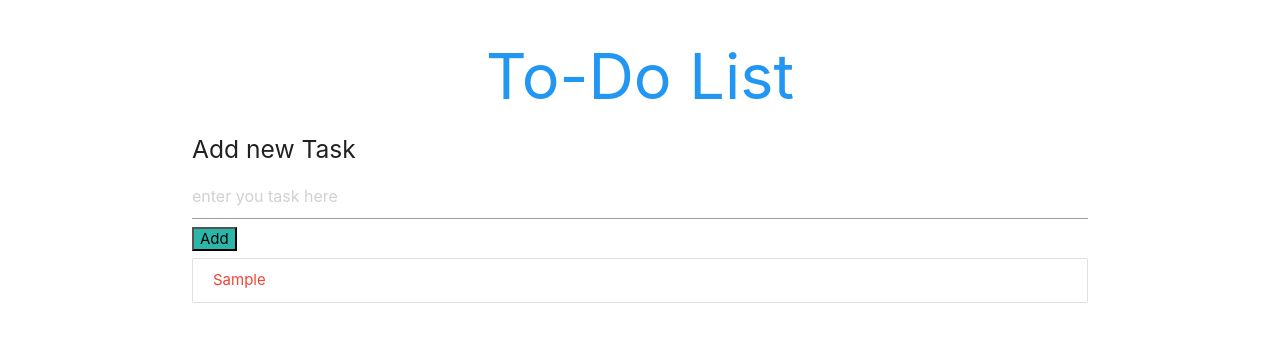
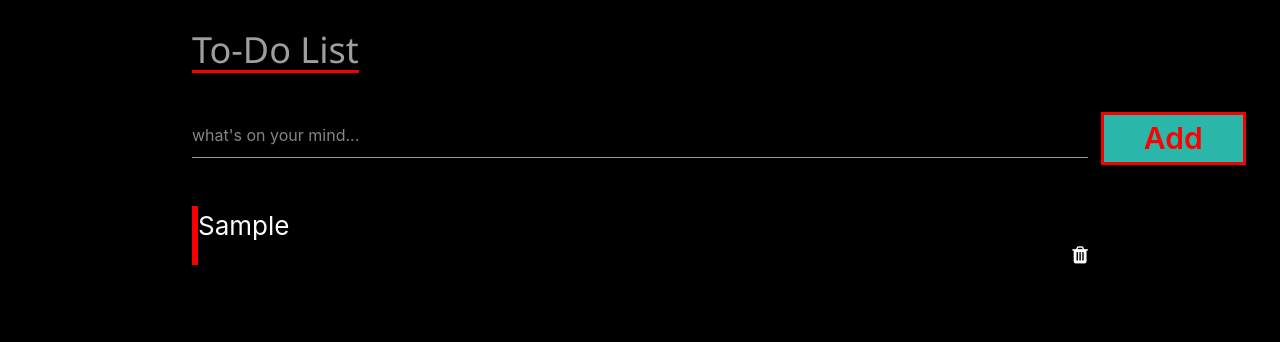
Before and after one commit to tarun080698/todoListReact, a React (Create React App) app: page / in a window 1280 px wide. Both pictures are taken after typing "Sample" into the empty fields and a click on the button "Add". Shown: the top 342 px of the page. Built offline with nearby package versions, Linux system fonts and the light colour scheme.

Commit message:
added css

```diff
--- a/public/index.html
+++ b/public/index.html
@@ -26,6 +26,8 @@
     -->
 
     <link rel="stylesheet" href="https://cdnjs.cloudflare.com/ajax/libs/materialize/1.0.0/css/materialize.min.css">
+    <link rel="stylesheet" href="https://www.w3schools.com/w3css/4/w3.css">
+    <link rel="stylesheet" href="https://cdnjs.cloudflare.com/ajax/libs/font-awesome/4.7.0/css/font-awesome.min.css">
 
     <title>React App</title>
   </head>
--- a/src/AddItem.js
+++ b/src/AddItem.js
@@ -1,4 +1,5 @@
 import React, { Component } from "react";
+import '../src/App.css'
 
 class AddItem extends Component {
   state = {
@@ -6,37 +7,39 @@ class AddItem extends Component {
   };
 
   handleChange = (e) => {
-    this.setState({ task: e.target.value });
+    if(e.target.value.trim() !== "")
+      this.setState({ task: e.target.value });
   };
 
 
   handleSubmit = (e) => {
     e.preventDefault();
     console.log(this.state);
-    if (this.state.task === "") {
-      alert("task cannot be empty");
+    if (this.state.task === "")
       return false;
-    } else {
+    else
       this.props.item(this.state);
-    }
+
     this.setState({
       task: "",
     });
   };
+
   render() {
     return (
       <div>
         <form onSubmit={this.handleSubmit}>
           <h5>Add new Task</h5>
-          <input
+            <span><input
             type="text"
-            placeholder="enter you task here"
+            placeholder="what's on your mind..."
             onChange={this.handleChange}
             value={this.state.task}
-          />
-          <button>Add</button>
+            required
+          /><button>Add</button></span>
         </form>
       </div>
+
     );
   }
 }
--- a/src/App.css
+++ b/src/App.css
@@ -1,3 +1,65 @@
 .App {
   text-align: center;
 }
+
+html {
+  background-color: black;
+}
+
+span.left {
+  width: 100%;
+  height: auto;
+  border-left: 6px solid #f80000;
+  color: rgb(252, 252, 252);
+  margin-top: 40px;
+  font-size: 20px;
+}
+
+p {
+  font-size: 26px;
+  margin: 0px;
+  width: 100%;
+
+}
+
+
+h1{
+  background-position: center;
+  margin-top: 30px;
+  width: max-content;
+  color: whitesmoke;
+  border-bottom: 3px solid #f80000;
+}
+
+input[type="text"] {
+  color: whitesmoke;
+  margin: 0;
+}
+
+button {
+  width: auto;
+  height: auto;
+  padding-left: 40px;
+  padding-right: 40px;
+  margin-left: 1%;
+  background-color: black;
+  border: 3px solid #f80000;
+  color: red;
+  font-size: 30px;
+  font-weight: 600;
+  position: absolute;
+}
+
+button:hover{
+  background-color: rgb(150, 39, 39);
+  outline: rgb(255, 255, 255) auto 8px;
+  color: black;
+}
+
+.collection-item {
+  position: relative;
+}
+
+.fa:hover {
+  transform: scale(2);
+}
--- a/src/App.js
+++ b/src/App.js
@@ -17,19 +17,20 @@ class App extends Component {
       todos: todos
     });
   }
+
   // Consolas,
   addItem = (item) =>{
     item.id = Math.random(100)
     let todos = [...this.state.todos, item]
     this.setState({
       todos
-    })
+    });
 
   }
   render() {
     return (
       <div className="todo-app container">
-        <h1 className="center blue-text"> To-Do List</h1>
+        <h1 className="center grey-text"> To-Do List</h1>
         <AddItem item={this.addItem}/>
         <Todos todos={this.state.todos} deleteTodo={this.deleteItem}/>
       </div>
--- a/src/todo.js
+++ b/src/todo.js
@@ -1,12 +1,14 @@
 import React from "react";
+import "../src/App.css"
 
 const Todos = ({ todos, deleteTodo }) => {
   const todoList = todos.length ? (
-    todos.map((todo) => {
+    todos.reverse().map((todo) => {
       return (
         <div className="collection-item" key={todo.id}>
-          <span className="center red-text" onClick={() => {deleteTodo(todo.id)}}>
-            {todo.task}
+          <span className="left">
+          <p>{todo.task}</p>
+          <i className="fa fa-trash right" onClick={() => { deleteTodo(todo.id) }}></i>
           </span>
         </div>
       );
@@ -14,7 +16,7 @@ const Todos = ({ todos, deleteTodo }) => {
   ) : (
     <p className="center green-text">No tasks for today!</p>
   );
-  return <div className="todos collection">{todoList}</div>;
+  return <div className="todos">{todoList}</div>;
 };
 
 export default Todos;
```
